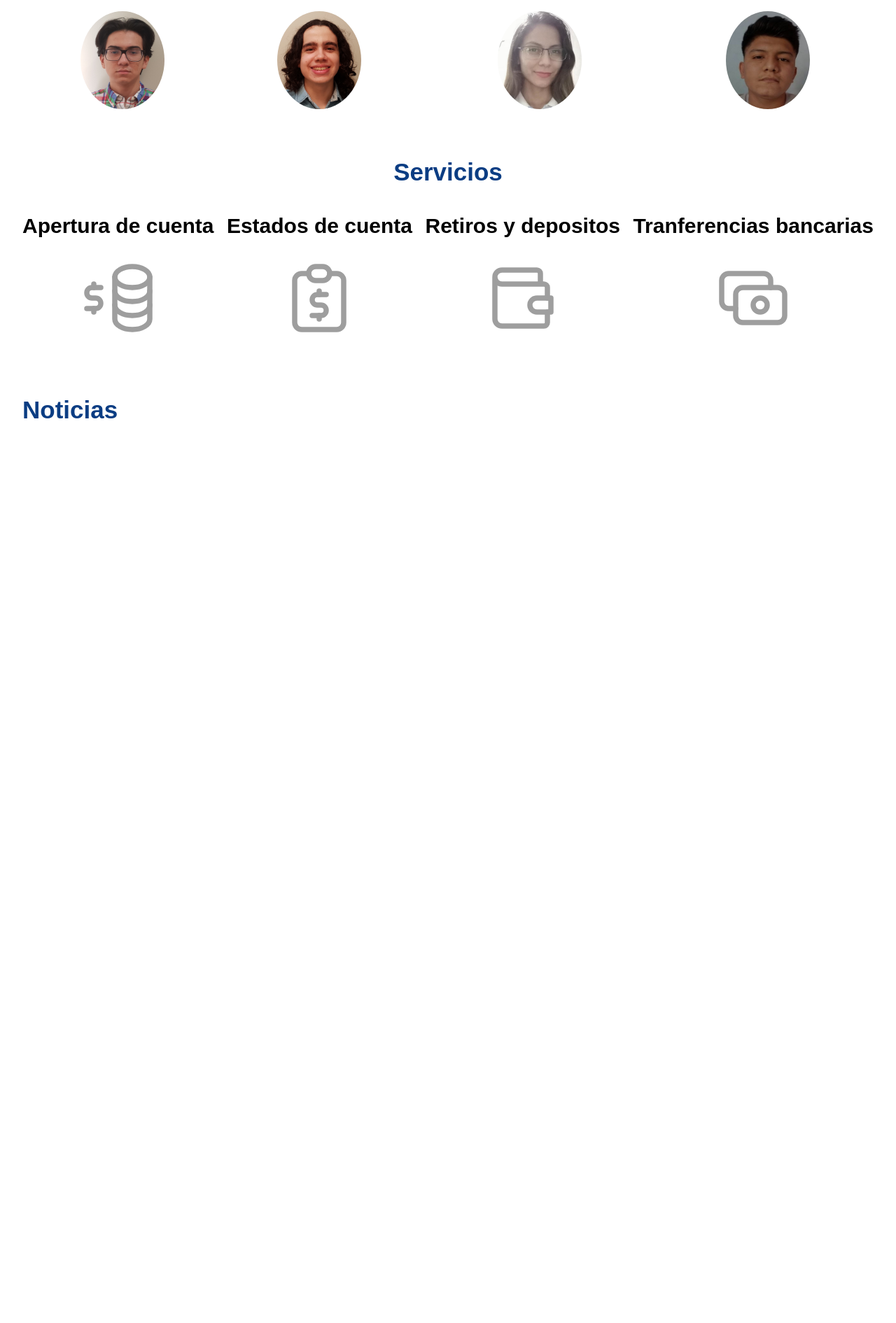
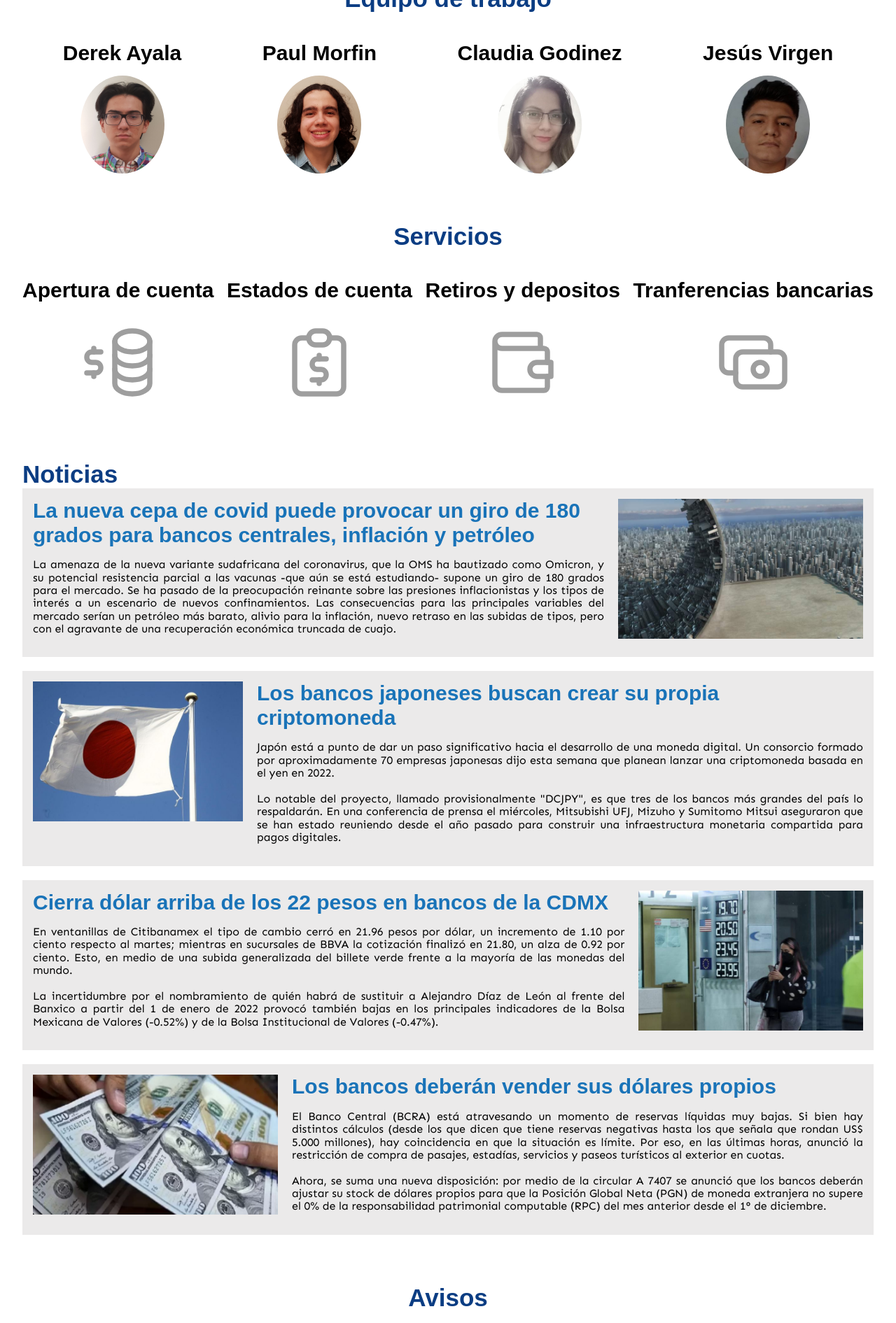
Before and after one commit to DerekAyala/Banquito, a PHP site: page / in a window 1280 px wide. Shown: the part 1281-3172 px from the top of the page at 70% size. Before the commit the page ends 1879 px from the top, so only its background shows below. Run offline with PHP 8.4, Linux system fonts and the light colour scheme; some web fonts are replaced; grey boxes are pictures that could not be loaded.

Commit message:
seccion de noticias terminada , y modificacion de id de cada seccion

```diff
--- a/css/styles.css
+++ b/css/styles.css
@@ -71,15 +71,19 @@ span{color: var(--AzulOscuro);}
 .mision-vision{
   display: flex;
   justify-content: center;
+  margin-top: 4rem;
   gap: 2.5%;
 }
 .articulo{
   background-color: var(--gris);
   padding: 1.5rem;
   width: 55rem;
+  display: grid;
+  grid-template-rows: 0.6fr 1fr;
+  gap: 1.5rem;
 }
 .articulo__titulo{ text-align: center;}
-.articulo__texto{text-align: justify;margin: 0rem 0 1rem 0;}
+.articulo__texto{text-align: justify;margin: 0;}
 .articulo__img{
   width: 100%;
   max-height: 30rem;
@@ -121,7 +125,7 @@ span{color: var(--AzulOscuro);}
   justify-content: space-around;
   margin-top: 4rem;
 }
-.equipo__titulo,.servicios__titulo{
+.equipo__titulo,.servicios__titulo,.avisos__titulo,.mision-vision__titulo{
   color: var(--AzulOscuro);
   text-align: center;
 }
@@ -166,3 +170,30 @@ span{color: var(--AzulOscuro);}
 .noticias__titulo{
   color: var(--AzulOscuro);
 }
+.noticia__titulo{
+  color: var(--Azul);
+}
+.noticia__titulo:hover{
+  text-decoration: underline;
+}
+.noticias__contenedor{
+  display: flex;
+  flex-direction: column;
+  gap: 2rem;
+}
+.noticia{
+  background-color: var(--gris);
+  padding: 1.5rem;
+  display: flex;
+  gap: 2rem;
+}
+.noticia__texto{
+  text-align: justify;
+}
+.noticia__img{
+  width: 35rem;
+  height: 20rem;
+}
+.avisos{
+  margin-top: 7rem;
+}
--- a/index.html
+++ b/index.html
@@ -39,45 +39,47 @@
     </div>
     <nav class="navegacion contenedor" id="navegacion">
       <a class="navegacion__enlace">
-        <h4 class="enlace__titulo">Misión/Visión</h4>
+        <h3 class="enlace__titulo">Misión/Visión</h3>
         <div class="enlace__img">
           <img  src="images/mision-vision.svg">
         </div>
       </a>
       <a class="navegacion__enlace">
-        <h4 class="enlace__titulo">Quienes somos</h4>
+        <h3 class="enlace__titulo">Quienes somos</h3>
         <div class="enlace__img">
           <img  src="images/quienes-somos.svg">
         </div>
       </a>
       <a class="navegacion__enlace">
-        <h4 class="enlace__titulo">Servicios</h4>
+        <h3 class="enlace__titulo">Servicios</h3>
         <div class="enlace__img">
           <img  src="images/servicios.svg">
         </div>
       </a>
       <a class="navegacion__enlace">
-        <h4 class="enlace__titulo">Noticias</h4>
+        <h3 class="enlace__titulo">Noticias</h3>
         <div class="enlace__img">
           <img  src="images/noticias.svg">
         </div>
       </a>
       <a class="navegacion__enlace">
-        <h4 class="enlace__titulo">Avisos</h4>
+        <h3 class="enlace__titulo">Avisos</h3>
         <div class="enlace__img">
           <img  src="images/avisos.svg">
         </div>
       </a>
       <a class="navegacion__enlace">
-        <h4 class="enlace__titulo">Contacto</h4>
+        <h3 class="enlace__titulo">Contacto</h3>
         <div class="enlace__img">
           <img  src="images/contacto.svg">
         </div>
       </a>
     </nav>
+    <h2 class="mision-vision__titulo contenedor">Nuestros Valores</h3>
     <section class="mision-vision contenedor" id="mision-vision">
       <div class="articulo">
-        <h4 class="articulo__titulo">Misión</h4>
+        <div>
+          <h3 class="articulo__titulo">Misión</h3>
           <p class="articulo__texto">
             Mauris id odio nunc. Suspendisse viverra efficitur tortor, non maximus massa egestas quis.
             Vivamus vitae quam non lorem rhoncus fermentum. Vestibulum scelerisque pretium sem non scelerisque.
@@ -85,10 +87,12 @@
             Nam vestibulum rhoncus feugiat. Duis maximus mollis ipsum vel tristique. Ut ornare malesuada odio eu suscipit.
             Phasellus lectus eros, ultrices a mauris vitae, egestas suscipit orci.
           </p>
+        </div>
         <img class="articulo__img" src="images/mision.jpeg">
       </div>
       <div class="articulo">
-        <h4 class="articulo__titulo">Visión</h4>
+        <div>
+          <h3 class="articulo__titulo">Visión</h3>
           <p class="articulo__texto">
             Proin vitae auctor urna. Integer justo lectus, maximus vel ante sed, pharetra ornare arcu.
             Pellentesque nec dui varius tortor condimentum dictum ac a erat.
@@ -97,6 +101,7 @@
             Proin sed nisl et libero tincidunt condimentum ut vel erat.
             Mauris vulputate magna suscipit ligula maximus, quis dictum sem venenatis.
           </p>
+        </div>
         <img class="articulo__img" src="images/vision.jpg">
       </div>
     </section>
@@ -117,11 +122,11 @@
           </div>
           <div class="integrante">
             <h3 class="integrante__nombre">Paul Morfin</h3>
-            <img class="integrante__foto" src="images/paul1.jpg">
+            <img class="integrante__foto" src="images/paul.jpg">
           </div>
           <div class="integrante">
             <h3 class="integrante__nombre">Claudia Godinez</h3>
-            <img class="integrante__foto" src="images/claudia1.jpg">
+            <img class="integrante__foto" src="images/claudia.jpg">
           </div>
           <div class="integrante">
             <h3 class="integrante__nombre">Jesús Virgen</h3>
@@ -130,7 +135,7 @@
         </div>
       </div>
     </section>
-    <section class="servicios contenedor">
+    <section class="servicios contenedor" id="servicios">
       <h2 class="servicios__titulo">Servicios</h2>
       <div class="servicios__contenedor">
         <div class="servicio">
@@ -151,20 +156,80 @@
         </div>
       </div>
     </section>
-    <section class="noticias contenedor">
+    <section class="noticias contenedor" id="noticias">
       <h2 class="noticias__titulo">Noticias</h2>
       <div class="noticias__contenedor">
         <div class="noticia">
-          <h3 class="noticia__titulo"></h3>
+          <div>
+            <h3><a class="noticia__titulo" href="https://www.eleconomista.es/mercados-cotizaciones/noticias/11495900/11/21/Toda-podria-cambiar-para-los-bancos-centrales-la-inflacion-y-el-petroleo-con-la-nueva-cepa-de-covid.html" target="_blank">La nueva cepa de covid puede provocar un giro de 180 grados para bancos centrales, inflación y petróleo</a></h3>
             <p class="noticia__texto">
-
+              La amenaza de la nueva variante sudafricana del coronavirus, que la OMS ha bautizado como Omicron, y su potencial resistencia parcial a las vacunas -que aún se está estudiando- supone un giro de 180 grados para el mercado. Se ha pasado de la preocupación reinante sobre las presiones inflacionistas y los tipos de interés a un escenario de nuevos confinamientos. Las consecuencias para las principales variables del mercado serían un petróleo más barato, alivio para la inflación, nuevo retraso en las subidas de tipos, pero con el agravante de una recuperación económica truncada de cuajo.
             </p>
-          <img class="noticia__img">
+          </div>
+          <img class="noticia__img" src="images/noticia1.jpg">
+        </div>
+        <div class="noticia">
+          <img class="noticia__img" src="images/noticia2.jpg">
+          <div>
+            <h3><a class="noticia__titulo" href="https://www.sport.es/es/noticias/tecnologia/bancos-japoneses-buscan-crear-propia-12913688" target="_blank">Los bancos japoneses buscan crear su propia criptomoneda</a></h3>
+            <p class="noticia__texto">
+              Japón está a punto de dar un paso significativo hacia el desarrollo de una moneda digital. Un consorcio formado por aproximadamente 70 empresas japonesas dijo esta semana que planean lanzar una criptomoneda basada en el yen en 2022.
+              <br><br>
+              Lo notable del proyecto, llamado provisionalmente "DCJPY", es que tres de los bancos más grandes del país lo respaldarán. En una conferencia de prensa el miércoles, Mitsubishi UFJ, Mizuho y Sumitomo Mitsui aseguraron que se han estado reuniendo desde el año pasado para construir una infraestructura monetaria compartida para pagos digitales.
+            </p>
+          </div>
+        </div>
+        <div class="noticia">
+          <div>
+            <h3><a class="noticia__titulo" href="https://www.elsoldemexico.com.mx/finanzas/dolar-rebasa-los-22-pesos-en-bancos-7519554.html" target="_blank">Cierra dólar arriba de los 22 pesos en bancos de la CDMX</a></h3>
+            <p class="noticia__texto">
+              En ventanillas de Citibanamex el tipo de cambio cerró en 21.96 pesos por dólar, un incremento de 1.10 por ciento respecto al martes; mientras en sucursales de BBVA la cotización finalizó en 21.80, un alza de 0.92 por ciento. Esto, en medio de una subida generalizada del billete verde frente a la mayoría de las monedas del mundo.
+              <br><br>
+              La incertidumbre por el nombramiento de quién habrá de sustituir a Alejandro Díaz de León al frente del Banxico a partir del 1 de enero de 2022 provocó también bajas en los principales indicadores de la Bolsa Mexicana de Valores (-0.52%) y de la Bolsa Institucional de Valores (-0.47%).
+            </p>
+          </div>
+          <img class="noticia__img" src="images/noticia3.jpg">
+        </div>
+        <div class="noticia">
+          <img class="noticia__img" src="images/noticia4.webp">
+          <div>
+            <h3><a class="noticia__titulo" href="https://eleconomista.com.ar/economia/los-bancos-deberan-vender-sus-dolares-propios-n48295" target="_blank">Los bancos deberán vender sus dólares propios</a></h3>
+            <p class="noticia__texto">
+              El Banco Central (BCRA) está atravesando un momento de reservas líquidas muy bajas. Si bien hay distintos cálculos (desde los que dicen que tiene reservas negativas hasta los que señala que rondan US$ 5.000 millones), hay coincidencia en que la situación es límite. Por eso, en las últimas horas, anunció la restricción de compra de pasajes, estadías, servicios y paseos turísticos al exterior en cuotas.
+              <br><br>
+              Ahora, se suma una nueva disposición: por medio de la circular A 7407 se anunció que los bancos deberán ajustar su stock de dólares propios para que la Posición Global Neta (PGN) de moneda extranjera no supere el 0% de la responsabilidad patrimonial computable (RPC) del mes anterior desde el 1° de diciembre.
+            </p>
+          </div>
         </div>
       </div>
     </section>
-
+    <section class="avisos contenedor" id="avisos">
+      <h2 class="avisos__titulo">Avisos</h2>
+      <div class="avisos__contenedor">
+        <div class="aviso">
+          <h3 class="aviso__titulo"></h3>
+          <p class="aviso__texto"></p>
         </div>
+      </div>
+      <div class="avisos__contenedor">
+        <div class="aviso">
+          <h3 class="aviso__titulo"></h3>
+          <p class="aviso__texto"></p>
+        </div>
+      </div>
+      <div class="avisos__contenedor">
+        <div class="aviso">
+          <h3 class="aviso__titulo"></h3>
+          <p class="aviso__texto"></p>
+        </div>
+      </div>
+      <div class="avisos__contenedor">
+        <div class="aviso">
+          <h3 class="aviso__titulo"></h3>
+          <p class="aviso__texto"></p>
+        </div>
+      </div>
+    </section>
   </main>
 </body>
 </html>
```
Also changed, not shown: images/claudia.jpg, images/claudia1.jpg (deleted), images/noticia1.jpg (added), images/noticia2.jpg (added), images/noticia3.jpg (added), images/noticia4.webp (added), images/paul.jpg, images/paul1.jpg (deleted). Lines whose indentation alone changed are shown as unchanged.
